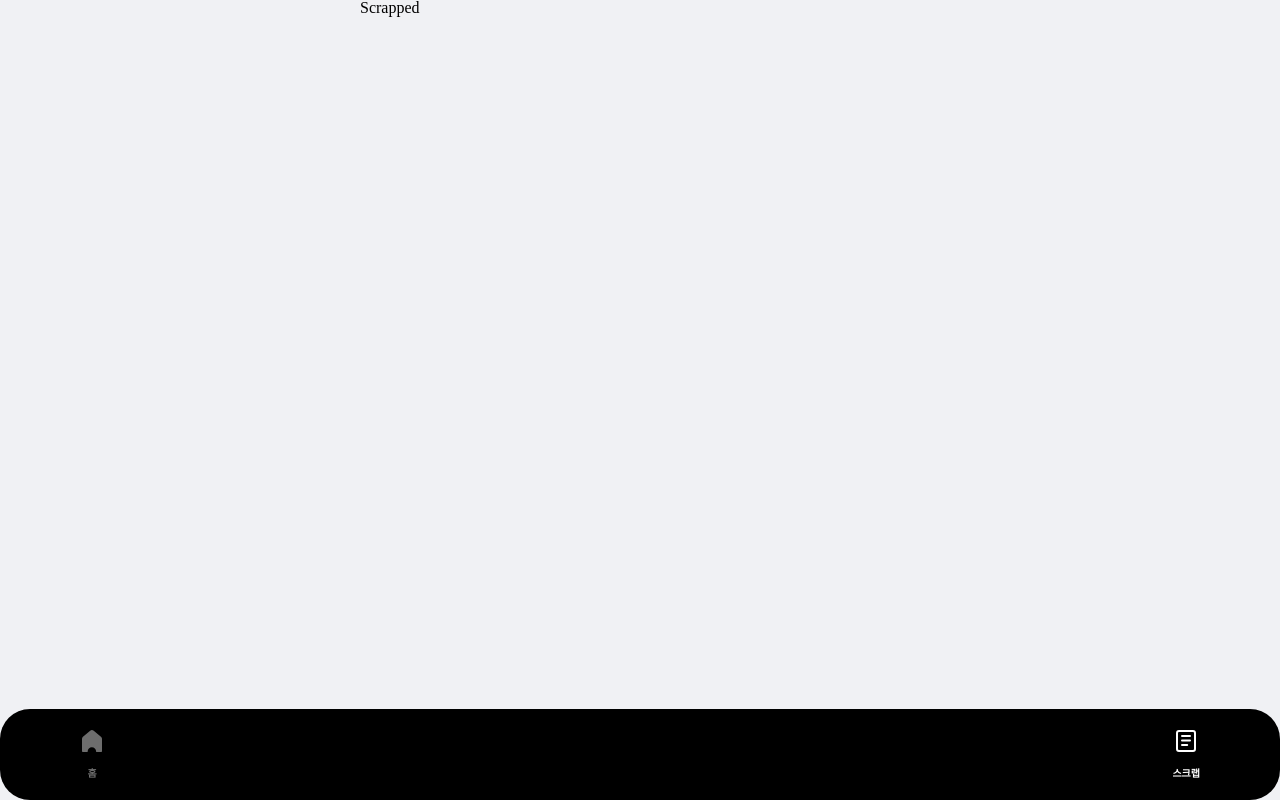
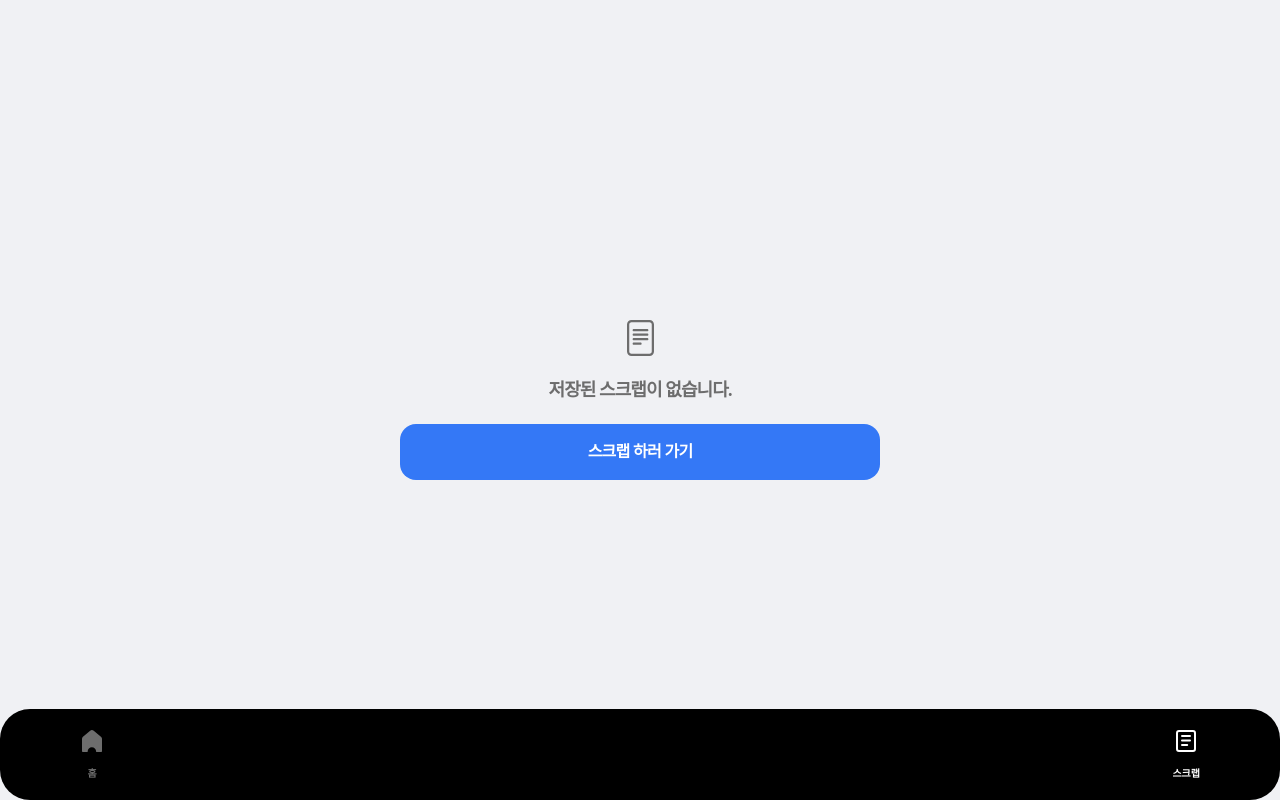
Before and after one commit to gabrielyoon7/new-york-times, a React (Vite) app: page /new-york-times/scrapped in a window 1280 px wide. Built offline with nearby package versions, Linux system fonts and the light colour scheme.

Commit message:
feat: 스크랩한 기사가 없을 때 보여주는 컴포넌트 구현

```diff
--- a/src/components/layout/Layout.styles.ts
+++ b/src/components/layout/Layout.styles.ts
@@ -9,6 +9,4 @@ export const StyledContainer = styled.div`
   flex-direction: column;
 `;
 
-export const StyledContent = styled.div`
-  padding-bottom: 80px;
-`;
+export const StyledContent = styled.div``;
--- a/src/main.tsx
+++ b/src/main.tsx
@@ -3,7 +3,7 @@ import ReactDOM from 'react-dom/client';
 import { createBrowserRouter, RouterProvider } from 'react-router-dom';
 import { GlobalStyle } from './styles/GlobalStyle.ts';
 import Home from '@pages/home/Home.tsx';
-import Scrapped from '@pages/Scrapped.tsx';
+import Scrapped from '@pages/scrapped/Scrapped.tsx';
 import Layout from '@components/layout/Layout.tsx';
 import { RecoilRoot } from 'recoil';
 import { QueryClient, QueryClientProvider } from '@tanstack/react-query';
--- a/src/pages/Scrapped.tsx
+++ /dev/null
@@ -1,5 +0,0 @@
-function Scrapped() {
-  return <div>Scrapped</div>;
-}
-
-export default Scrapped;
--- a/src/pages/home/Home.styles.ts
+++ b/src/pages/home/Home.styles.ts
@@ -1,7 +1,7 @@
 import styled from 'styled-components';
 
 export const HomeWrapper = styled.div`
-  margin-top: 60px;
+  margin: 60px 0 80px 0;
 
   padding: 20px;
   display: inline-flex;
--- /dev/null
+++ b/src/pages/scrapped/Scrapped.tsx
@@ -0,0 +1,7 @@
+import ScrappedNotFound from '@pages/scrapped/components/ScrappedNotFound.tsx';
+
+function Scrapped() {
+  return <ScrappedNotFound />;
+}
+
+export default Scrapped;
--- /dev/null
+++ b/src/pages/scrapped/components/FileTextIcon.tsx
@@ -0,0 +1,28 @@
+function FileTextIcon() {
+  return (
+    <svg xmlns="http://www.w3.org/2000/svg" width="37" height="36" viewBox="0 0 37 36" fill="none">
+      <path
+        d="M11.75 9C11.1287 9 10.625 9.50368 10.625 10.125C10.625 10.7463 11.1287 11.25 11.75 11.25H25.25C25.8713 11.25 26.375 10.7463 26.375 10.125C26.375 9.50368 25.8713 9 25.25 9H11.75Z"
+        fill="#6D6D6D"
+      />
+      <path
+        d="M10.625 14.625C10.625 14.0037 11.1287 13.5 11.75 13.5H25.25C25.8713 13.5 26.375 14.0037 26.375 14.625C26.375 15.2463 25.8713 15.75 25.25 15.75H11.75C11.1287 15.75 10.625 15.2463 10.625 14.625Z"
+        fill="#6D6D6D"
+      />
+      <path
+        d="M11.75 18C11.1287 18 10.625 18.5037 10.625 19.125C10.625 19.7463 11.1287 20.25 11.75 20.25H25.25C25.8713 20.25 26.375 19.7463 26.375 19.125C26.375 18.5037 25.8713 18 25.25 18H11.75Z"
+        fill="#6D6D6D"
+      />
+      <path
+        d="M11.75 22.5C11.1287 22.5 10.625 23.0037 10.625 23.625C10.625 24.2463 11.1287 24.75 11.75 24.75H18.5C19.1213 24.75 19.625 24.2463 19.625 23.625C19.625 23.0037 19.1213 22.5 18.5 22.5H11.75Z"
+        fill="#6D6D6D"
+      />
+      <path
+        d="M5 4.5C5 2.01472 7.01472 0 9.5 0H27.5C29.9853 0 32 2.01472 32 4.5V31.5C32 33.9853 29.9853 36 27.5 36H9.5C7.01472 36 5 33.9853 5 31.5V4.5ZM27.5 2.25H9.5C8.25736 2.25 7.25 3.25736 7.25 4.5V31.5C7.25 32.7426 8.25736 33.75 9.5 33.75H27.5C28.7426 33.75 29.75 32.7426 29.75 31.5V4.5C29.75 3.25736 28.7426 2.25 27.5 2.25Z"
+        fill="#6D6D6D"
+      />
+    </svg>
+  );
+}
+
+export default FileTextIcon;
--- /dev/null
+++ b/src/pages/scrapped/components/ScrappedNotFound.styles.ts
@@ -0,0 +1,29 @@
+import { styled } from 'styled-components';
+
+export const StyledScrappedNotFoundText = styled.div`
+  color: #6d6d6d;
+  font-size: 18px;
+  font-style: normal;
+  font-weight: 600;
+  line-height: 28px; /* 155.556% */
+  letter-spacing: -0.9px;
+  text-transform: uppercase;
+`;
+
+export const StyledScrappedNotFoundBox = styled.div`
+  display: inline-flex;
+  flex-direction: column;
+  justify-content: center;
+  align-items: center;
+  gap: 20px;
+  width: 100%;
+`;
+
+export const StyledScrappedNotFoundLayout = styled.div`
+  display: flex;
+  flex-direction: column;
+  justify-content: center;
+  align-items: center;
+  margin: 0 40px;
+  height: 100vh;
+`;
--- /dev/null
+++ b/src/pages/scrapped/components/ScrappedNotFound.tsx
@@ -0,0 +1,21 @@
+import {
+  StyledScrappedNotFoundBox,
+  StyledScrappedNotFoundLayout,
+  StyledScrappedNotFoundText,
+} from './ScrappedNotFound.styles.ts';
+import FileTextIcon from './FileTextIcon.tsx';
+import Button from '@components/common/button/Button.tsx';
+
+function ScrappedNotFound() {
+  return (
+    <StyledScrappedNotFoundLayout>
+      <StyledScrappedNotFoundBox>
+        <FileTextIcon />
+        <StyledScrappedNotFoundText>저장된 스크랩이 없습니다.</StyledScrappedNotFoundText>
+        <Button fullWidth>스크랩 하러 가기</Button>
+      </StyledScrappedNotFoundBox>
+    </StyledScrappedNotFoundLayout>
+  );
+}
+
+export default ScrappedNotFound;
```
